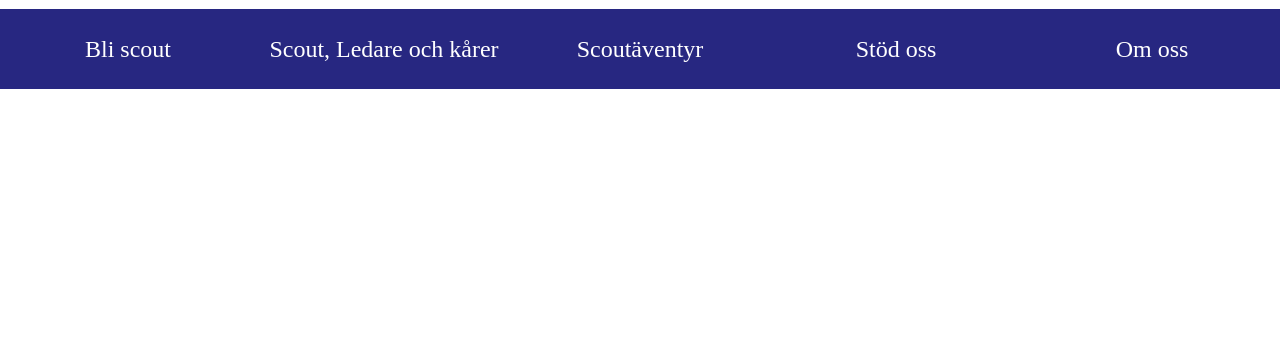
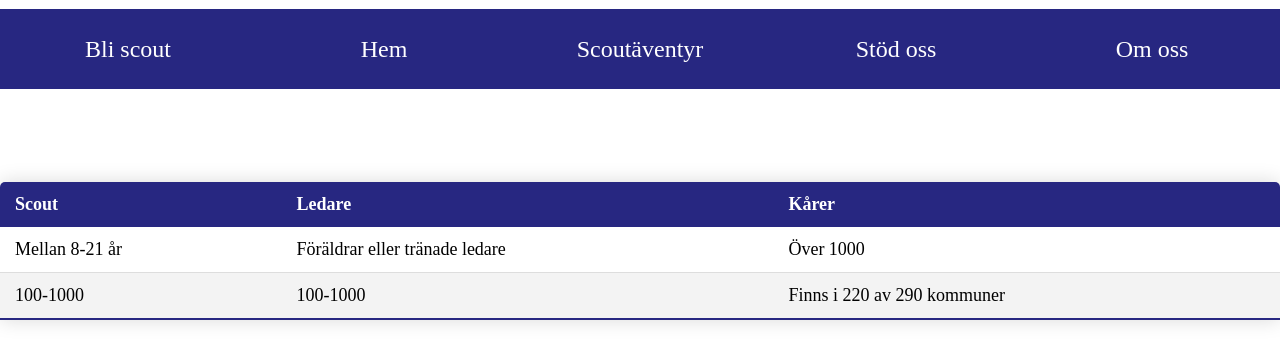
Before and after one commit to FastAlexander80/Slutprojekt, a plain HTML site: page Scout_ledare_kårer.html in a window 1280 px wide. Shown: the part 80-442 px from the top of the page. Drawn offline with Linux system fonts and the light colour scheme; files whose address does not match are found by name.

Commit message:
Mera jobb

```diff
--- a/Bli-scout/bli-scout.html
+++ b/Scout_ledare_kårer.html
@@ -3,8 +3,8 @@
 <head>
     <meta charset="UTF-8">
     <meta name="viewport" content="width=device-width, initial-scale=1.0">
-    <title>Bli.scout</title>
-    <link rel="stylesheet" href="bli-scout.css">
+    <title>Scout,ledare,kårer</title>
+    <link rel="stylesheet" href="scout_ledare_kårer.css">
 </head>
 <body>
     <header>
@@ -16,8 +16,8 @@
             <a href="bli-scout.html"><div class="header-block">
                 Bli scout
             </div></a>
-            <a href="Scout_ledare_kårer.html"><div class="header-block">
-                Scout, Ledare och kårer
+            <a href="index.html"><div class="header-block">
+                Hem
             </div></a>
             <a href="scoutäventyr.html"><div class="header-block">
                 Scoutäventyr
@@ -29,5 +29,27 @@
                 Om oss
             </div></a>
     </header>
+
+    <table class="styled-table">
+        <thead>
+            <tr>
+                <th>Scout</th>
+                <th>Ledare</th>
+                <th>Kårer</th>
+            </tr>
+        </thead>
+        <tbody>
+            <tr>
+                <td>Mellan 8-21 år</td>
+                <td>Föräldrar eller tränade ledare</td>
+                <td>Över 1000</td>
+            </tr>
+            <tr>
+                <td>100-1000</td>
+                <td>100-1000</td>
+                <td>Finns i 220 av 290 kommuner</td>
+            </tr>
+        </tbody>
+    </table>
 </body>
 </html>
--- a/index.css
+++ b/index.css
@@ -251,6 +251,7 @@ iframe{
         display: flex;
         flex-direction: row;
         position: relative;
+        top: 10%;
         justify-content: space-evenly;
         .kontakter{
             flex-direction: column;
--- a/scout_ledare_kårer/scout_ledare_kårer.css
+++ b/scout_ledare_kårer.css
@@ -82,3 +82,38 @@ a{
     padding-top: 0.3%;
 }
 }
+
+.styled-table {
+    width: 100%;
+    border-collapse: collapse;
+    margin: 25px 0;
+    font-size: 18px;
+    text-align: left;
+    border-radius: 5px 5px 0 0;
+    overflow: hidden;
+    box-shadow: 0 0 20px rgba(0, 0, 0, 0.15);
+}
+
+.styled-table thead tr {
+    background-color: rgb(39, 39, 129);
+    color: #ffffff;
+    text-align: left;
+    font-weight: bold;
+}
+
+.styled-table th,
+.styled-table td {
+    padding: 12px 15px;
+}
+
+.styled-table tbody tr {
+    border-bottom: 1px solid #dddddd;
+}
+
+.styled-table tbody tr:nth-of-type(even) {
+    background-color: #f3f3f3;
+}
+
+.styled-table tbody tr:last-of-type {
+    border-bottom: 2px solid rgb(39, 39, 129);
+}
```
Also changed, not shown: bli-scout.html (renamed from scout_ledare_kårer/Scout_ledare_kårer.html, +4 -4 lines), index.html (+3 -3 lines), scoutäventyr.html (renamed from scoutäventyr/scoutäventyr.html, +2 -2 lines), bli-scout.css (renamed from Bli-scout/bli-scout.css), scoutäventyr.css (renamed from scoutäventyr/scoutäventyr.css).
